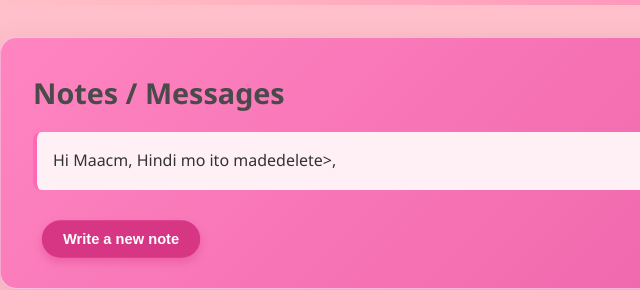
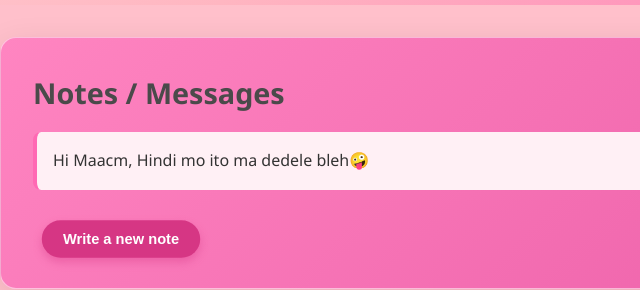
Before and after one commit to Rroovx/for-maacm, a plain HTML site: page index.html in a window 1280 px wide. Shown: the part 840-1130 px from the top of the page, 0-640 px from the left. Drawn offline with Linux system fonts and the light colour scheme.

Commit message:
Update index.html

```diff
--- a/index.html
+++ b/index.html
@@ -57,10 +57,10 @@
 
 
 
-  <!-- NOTES SECTION -->
+   <!-- NOTES SECTION -->
  <section id="notes" class="section-content">
   <h2>Notes / Messages</h2>
-  <div class="note">Hi Maacm, Hindi mo ito madedelete>,</div>
+  <div class="note">Hi Maacm, Hindi mo ito ma dedele bleh🤪</div>
   <button class="btn" onclick="openNoteModal()">Write a new note</button>
 
 
@@ -74,6 +74,7 @@
     </div>
   </div>
 </section>
+
 
 
     <!-- GALLERY SECTION -->
```
